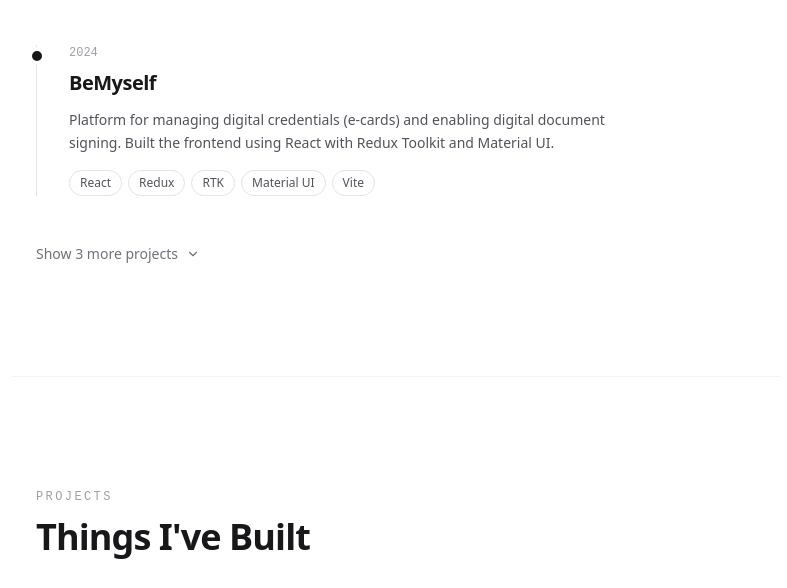
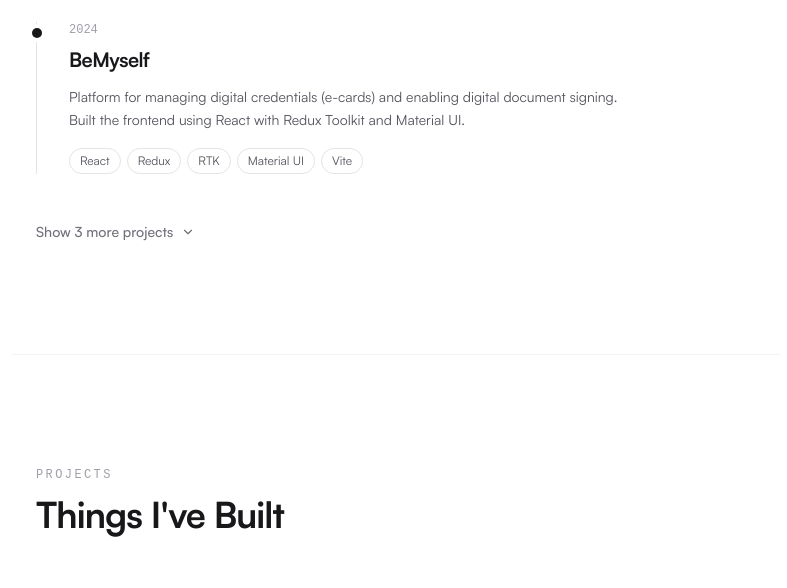
Before and after one commit to davidsilva131/astro-portfolio, an Astro site: page / in a window 1280 px wide. Shown: the part 1590-2178 px from the top of the page, without its empty margins (244-1031 px from the left). Built offline with nearby package versions, Linux system fonts and the light colour scheme; Astro itself is replaced by a stand-in of ours.

Commit message:
feat: Design foundation — Satoshi + JetBrains Mono + tokens (ticket 6)
- Self-host Satoshi woff2 (Regular, Medium, Bold) with font-display: swap
- Install @fontsource-variable/jetbrains-mono, remove Inter
- Define --font-display and --font-mono tokens in global.css
- Apply Satoshi site-wide via html font-family
- Make SectionHeader label optional (sections without label render heading only)
- Build passes, light/dark modes both render with new fonts

```diff
--- a/package.json
+++ b/package.json
@@ -13,7 +13,7 @@
   },
   "dependencies": {
     "@astrojs/sitemap": "^3.7.3",
-    "@fontsource-variable/inter": "^5.2.8",
+    "@fontsource-variable/jetbrains-mono": "^5.3.0",
     "@tailwindcss/vite": "^4.2.2",
     "astro": "^6.0.8",
     "tailwindcss": "^4.2.2"
--- a/src/components/molecules/SectionHeader.astro
+++ b/src/components/molecules/SectionHeader.astro
@@ -1,6 +1,6 @@
 ---
 interface Props {
-  label: string;
+  label?: string;
   title: string;
 }
 
@@ -8,10 +8,17 @@ const { label, title } = Astro.props;
 ---
 
 <div class="mb-14 animate-in">
-  <p class="font-mono text-xs uppercase tracking-[0.2em] text-zinc-400 dark:text-zinc-600">
-    {label}
-  </p>
-  <h2 class="mt-3 text-3xl font-bold tracking-tight text-zinc-900 dark:text-white sm:text-4xl">
+  {label && (
+    <p class="font-mono text-xs uppercase tracking-[0.2em] text-zinc-400 dark:text-zinc-600">
+      {label}
+    </p>
+  )}
+  <h2
+    class:list={[
+      "text-3xl font-bold tracking-tight text-zinc-900 dark:text-white sm:text-4xl",
+      label ? "mt-3" : "",
+    ]}
+  >
     {title}
   </h2>
 </div>
--- a/src/styles/global.css
+++ b/src/styles/global.css
@@ -1,18 +1,40 @@
 @import "tailwindcss";
-@import "@fontsource-variable/inter";
+@import "@fontsource-variable/jetbrains-mono";
+
+@font-face {
+  font-family: "Satoshi";
+  src: url("/fonts/Satoshi-Regular.woff2") format("woff2");
+  font-weight: 400;
+  font-style: normal;
+  font-display: swap;
+}
+
+@font-face {
+  font-family: "Satoshi";
+  src: url("/fonts/Satoshi-Medium.woff2") format("woff2");
+  font-weight: 500;
+  font-style: normal;
+  font-display: swap;
+}
+
+@font-face {
+  font-family: "Satoshi";
+  src: url("/fonts/Satoshi-Bold.woff2") format("woff2");
+  font-weight: 700;
+  font-style: normal;
+  font-display: swap;
+}
 
 @custom-variant dark (&:where(.dark, .dark *));
 
 @theme {
-  --font-sans: "Inter Variable", system-ui, -apple-system, BlinkMacSystemFont, "Segoe UI", sans-serif;
-  --font-mono: ui-monospace, "SF Mono", "Cascadia Code", "JetBrains Mono", "Fira Code", monospace;
+  --font-display: "Satoshi", system-ui, -apple-system, sans-serif;
+  --font-mono: "JetBrains Mono Variable", ui-monospace, "SF Mono", monospace;
 }
 
 @layer base {
   html {
-    font-family: var(--font-sans);
-    font-feature-settings: "cv11", "ss01";
-    font-variation-settings: "opsz" 32;
+    font-family: var(--font-display);
     -webkit-font-smoothing: antialiased;
     text-rendering: optimizeLegibility;
   }
```
Also changed, not shown: pnpm-lock.yaml, public/fonts/Satoshi-Bold.woff2 (added), public/fonts/Satoshi-Medium.woff2 (added), public/fonts/Satoshi-Regular.woff2 (added).
